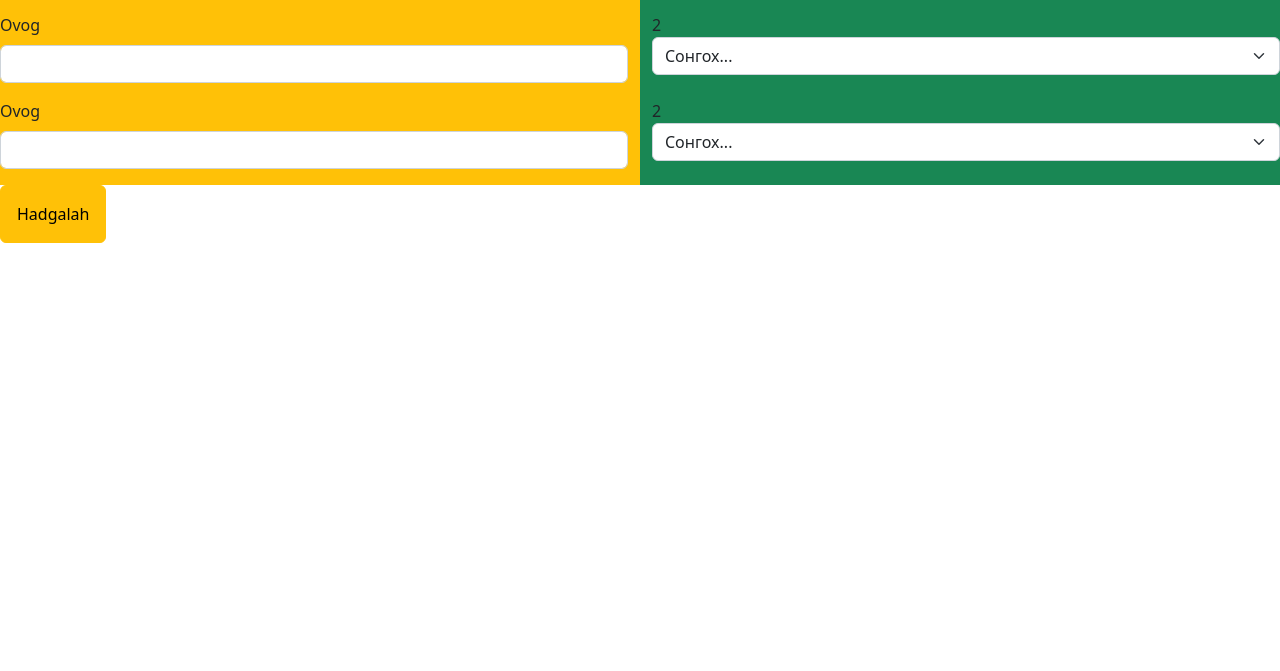
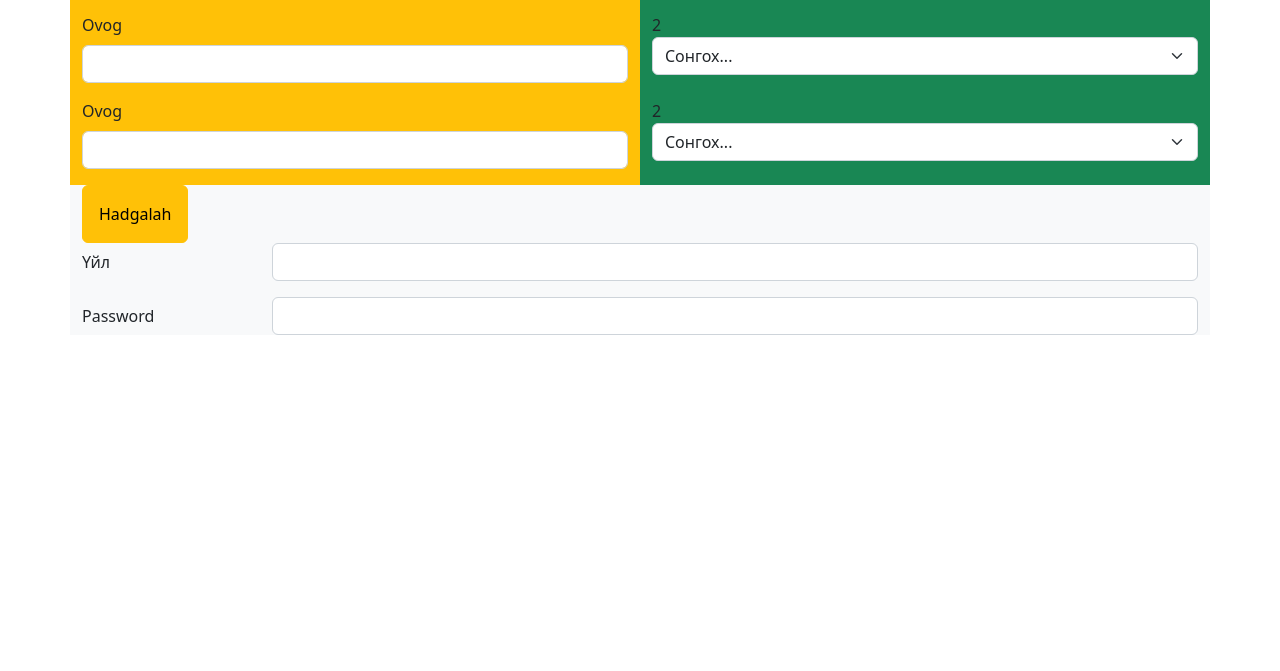
Before and after one commit to Otgonbyr/task-form, a plain HTML site: page index.html in a window 1280 px wide. Shown: the part 129-800 px from the top of the page. Drawn offline with nearby package versions, Linux system fonts and the light colour scheme.

Commit message:
form last update

```diff
--- a/index.html
+++ b/index.html
@@ -13,6 +13,7 @@
     />
   </head>
   <body>
+    <div class="container bg-light">
       <div>
         <h1 class="text-center">
           Lorem ipsum dolor sit amet consectetur adipisicing elit.
@@ -23,8 +24,14 @@
           <div class="col bg-warning">
             <form>
               <div class="mb-3">
-              <label for="exampleInputPassword1" class="form-label">Ovog</label>
-              <input type="text" class="form-control" id="exampleInputtext1" />
+                <label for="exampleInputPassword1" class="form-label"
+                  >Ovog</label
+                >
+                <input
+                  type="text"
+                  class="form-control"
+                  id="exampleInputtext1"
+                />
               </div>
             </form>
           </div>
@@ -44,8 +51,14 @@
           <div class="col bg-warning">
             <form>
               <div class="mb-3">
-              <label for="exampleInputPassword1" class="form-label">Ovog</label>
-              <input type="text" class="form-control" id="exampleInputtext1" />
+                <label for="exampleInputPassword1" class="form-label"
+                  >Ovog</label
+                >
+                <input
+                  type="text"
+                  class="form-control"
+                  id="exampleInputtext1"
+                />
               </div>
             </form>
           </div>
@@ -65,8 +78,14 @@
           <div class="col bg-warning">
             <form>
               <div class="mb-3">
-              <label for="exampleInputPassword1" class="form-label">Ovog</label>
-              <input type="text" class="form-control" id="exampleInputtext1" />
+                <label for="exampleInputPassword1" class="form-label"
+                  >Ovog</label
+                >
+                <input
+                  type="text"
+                  class="form-control"
+                  id="exampleInputtext1"
+                />
               </div>
             </form>
           </div>
@@ -85,12 +104,36 @@
         <div>
           <button type="button" class="btn btn-warning p-3">Hadgalah</button>
         </div>
-      <div></div>
+        <div>
+          <from>
+            <div class="row mb-3">
+              <label for="inputEmail3" class="col-sm-2 col-form-label"
+                >Үйл
+              </label>
+              <div class="col-sm-10">
+                <input type="email" class="form-control" id="inputEmail3" />
+              </div>
+            </div>
+            <div class="row mb-3">
+              <label for="inputPassword3" class="col-sm-2 col-form-label"
+                >Password</label
+              >
+              <div class="col-sm-10">
+                <input
+                  type="password"
+                  class="form-control"
+                  id="inputPassword3"
+                />
+              </div>
+            </div>
+          </from>
+        </div>
       </main>
       <script
         src="https://cdn.jsdelivr.net/npm/bootstrap@5.2.2/dist/js/bootstrap.bundle.min.js"
         integrity="sha384-OERcA2EqjJCMA+/3y+gxIOqMEjwtxJY7qPCqsdltbNJuaOe923+mo//f6V8Qbsw3"
         crossorigin="anonymous"
       ></script>
+    </div>
   </body>
 </html>
```
Lines whose indentation alone changed are shown as unchanged.
